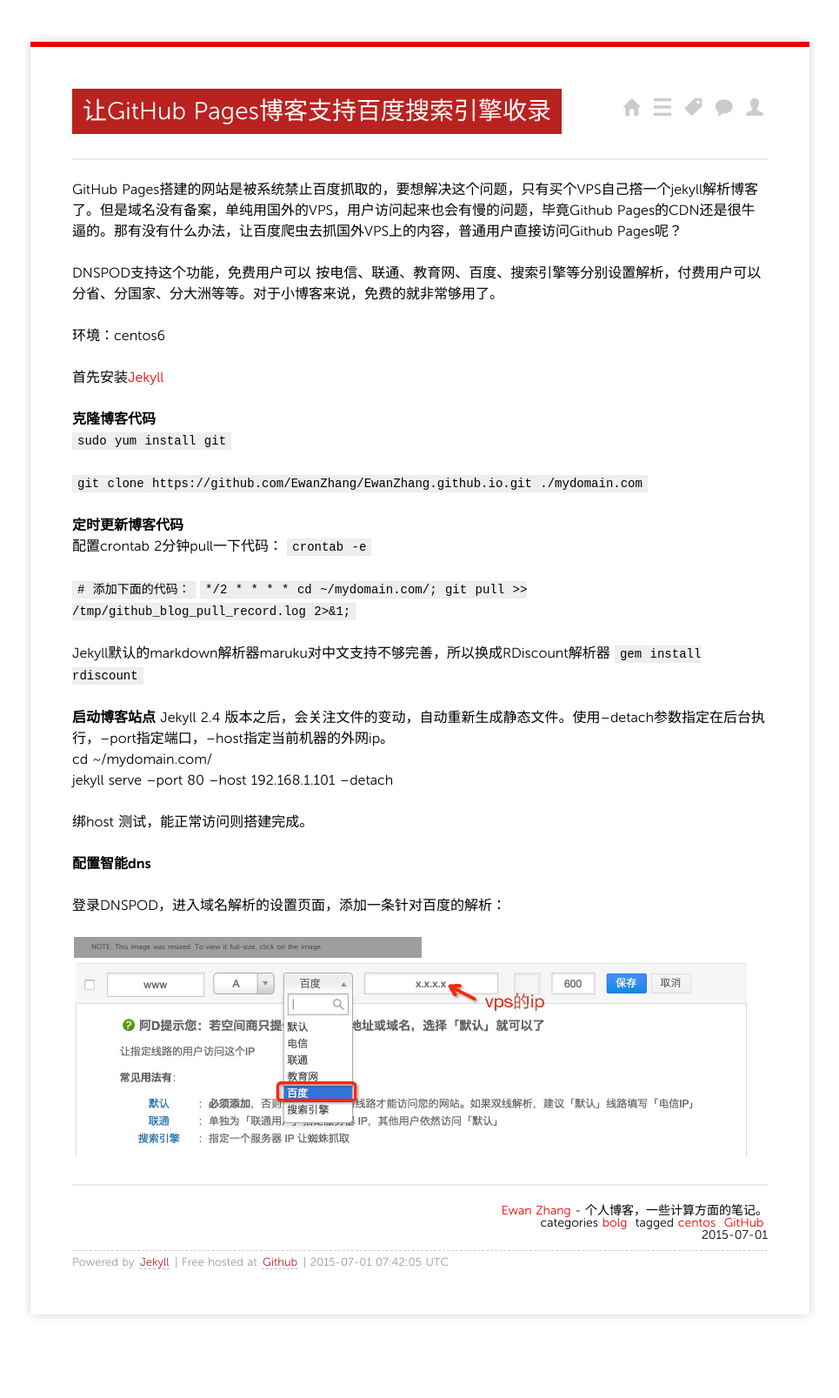
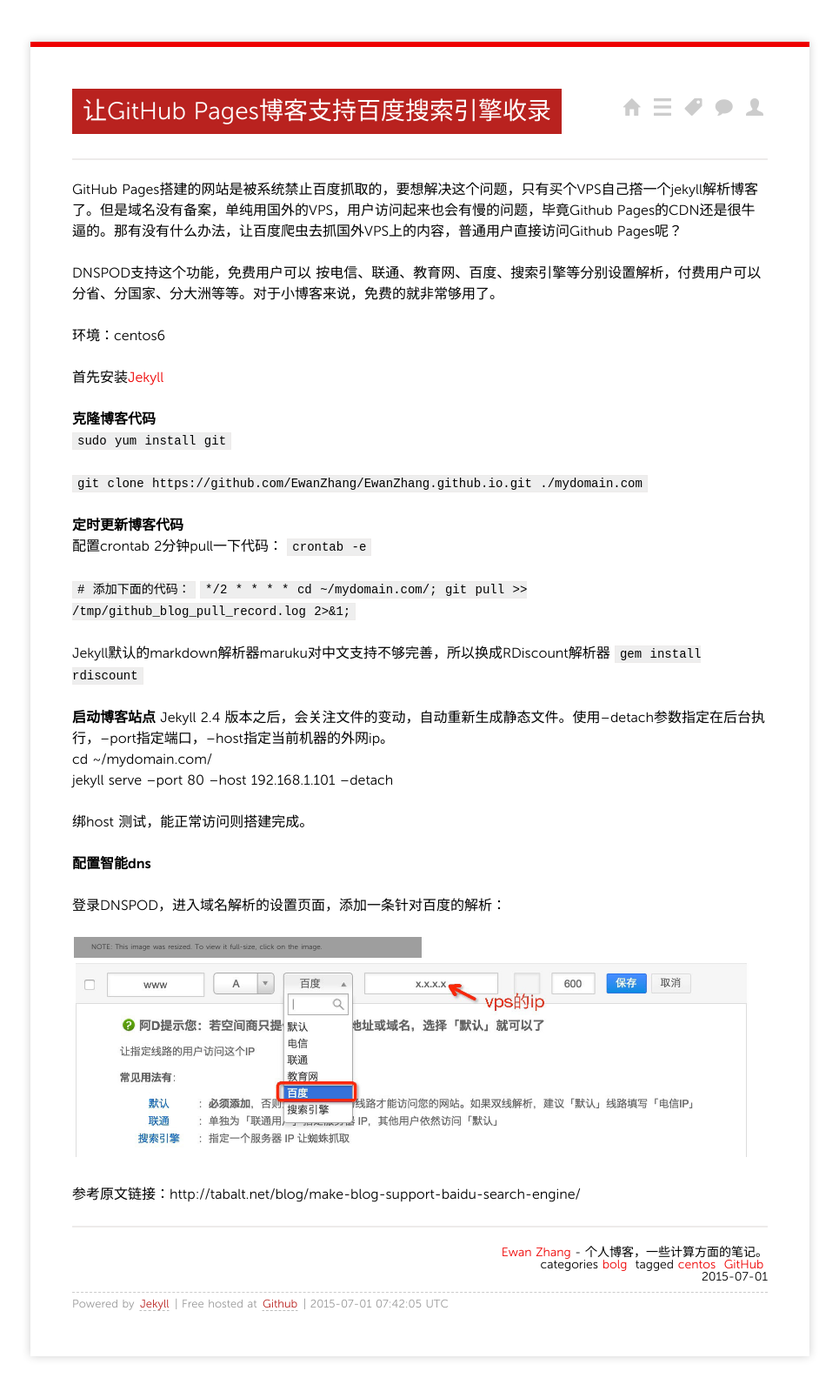
Before and after one commit to EwanZhang/Bolg, a Jekyll site: the page built from _posts/2015/2015-07-01-让GitHub Pages博客支持百度搜索引擎收录.md, in a window 1280 px wide. Shown: the whole page at 87% size, without its empty margins (157-1122 px from the left). Built offline with Jekyll 4.4.1, drawn with Linux system fonts in a browser that asks for light colours; nearby versions of some CDN libraries; Markdown is read by kramdown in place of the engine named in the settings; comment, search, counter and statistics services are not loaded; before the commit the page ends 1559 px from its top, so only the background shows below that; some of the changed lines change nothing that is shown; grey boxes are pictures that could not be loaded.

Commit message:
Update 2015-07-01-让GitHub Pages博客支持百度搜索引擎收录.md

```diff
--- a/_posts/2015/2015-07-01-让GitHub Pages博客支持百度搜索引擎收录.md
+++ b/_posts/2015/2015-07-01-让GitHub Pages博客支持百度搜索引擎收录.md
@@ -15,7 +15,7 @@
 
 环境：centos6
 
-首先安装[Jekyll](http://www.ewanzhang.com/2015/07/Set-up/)
+首先安装[Jekyll](http://www.ewanzhang.com/2015/07/centos6%E5%AE%89%E8%A3%85Jekyll/)
 
 **克隆博客代码**
 `sudo yum install git`
@@ -44,3 +44,6 @@
 登录DNSPOD，进入域名解析的设置页面，添加一条针对百度的解析：
 
 ![](/media/pic2015/2015-07-01-1.jpg)
+
+
+参考原文链接：http://tabalt.net/blog/make-blog-support-baidu-search-engine/
```
